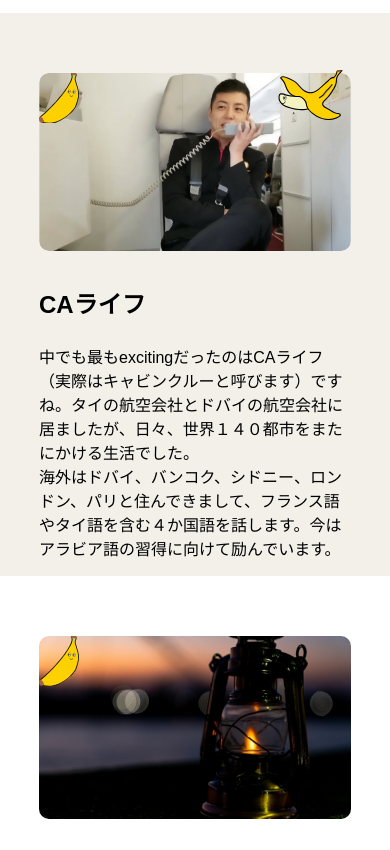
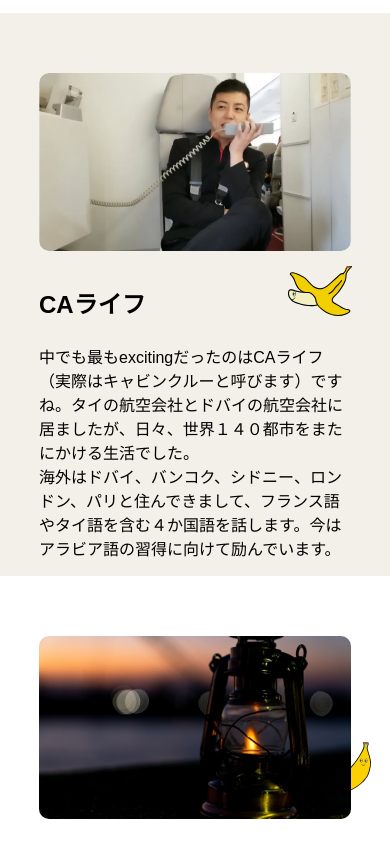
Before and after one commit to Sho8000/Client-s-Detox-English-Conversation, a website with bundled scripts: page pages/About.html in a window 390 px wide. Shown: the part 1116-1966 px from the top of the page. Built offline with nearby package versions, Linux system fonts and the light colour scheme.

Commit message:
responsive for about CA life/thought

```diff
--- a/js/components/About.js
+++ b/js/components/About.js
@@ -39,8 +39,6 @@ export class About extends Component{
       }
 
       //add Banana Pics
-      children.find(".aboutCALife").append(`<div class="Banana">${BananaPic[3]}</div>`)
-      children.find(".aboutThought").append(`<div class="Banana">${BananaPic[0]}</div>`)
       children.find(".aboutThoughtRoot").append(`<div class="Banana">${BananaPic[1]}</div>`)
 
       //Youtube channel
--- a/sass/About.scss
+++ b/sass/About.scss
@@ -33,24 +33,40 @@
     }
     .aboutCALife{
       position: relative;
-      .Banana{
-        position: absolute;
-        top: 10%;
-        left: 80%;
-        img{
-          width: 75px;
+      .text{
+        position: relative;
+        &::before{
+          content: "";
+          width: 64px;
+          height: 50px;
+          background-image: url(../resource/flying.svg);
+          background-size: contain;
+          background-position: center;
+          top: 2%;
+          left: 85%;
+          transform: translate(-50%,-50%);
+          mix-blend-mode: darken;
+          position: absolute;
         }
       }
     }
     .aboutThought{
       position: relative;
-      .Banana{
-        position: absolute;
-        top: 45%;
-        left: 90%;
-        img{
-          width: 75px;
+      .pic{
+        height: 100%;
+        position: relative;
+        &::before{
+          content: "";
+          width: 40px;
+          height: 50px;
+          background-image: url(../resource/normal.svg);
+          background-size: cover;
+          background-position: center;
+          top: 70%;
+          left: 100%;
+          transform: translate(-50%,-50%);
           mix-blend-mode: darken;
+          position: absolute;
         }
       }
     }
@@ -131,49 +147,29 @@
             width: 100%;
             border-radius: 10px;
           }
-          &::before{
-            content: "";
-            width: 40px;
-            height: 50px;
-            background-image: url(../resource/normal.svg);
-            background-size: cover;
-            background-position: center;
-            position: absolute;
-          }
         }
       }
       .aboutCALife{
         position: relative;
-        .Banana{
-          position: absolute;
-          top: 10%;
-          left: 70%;
-          img{
-            width: 75px;
+        .text{
+          &::before{
+            content: "";
+            top: 2%;
+            left: 90%;
+            transform: translate(-50%,-50%);
+            mix-blend-mode: darken;
+            position: absolute;
           }
         }
       }
       .aboutThought{
         position: relative;
-        .Banana{
-          position: absolute;
-          top: 45%;
-          left: 85%;
-          img{
-            width: 75px;
-            mix-blend-mode: darken;
-          }
-        }
-      }
-      .aboutThoughtRoot{
-        position: relative;
-        .Banana{
-          position: absolute;
-          top: 2%;
-          left: 10%;
-          z-index: 0;
-          img{
-            height: 75px;
+        .pic{
+          position: relative;
+          &::before{
+            top: 70%;
+            left: 100%;
+            transform: translate(-50%,-50%);
           }
         }
       }
```
Also changed, not shown: css/About.css, 1 other file.
